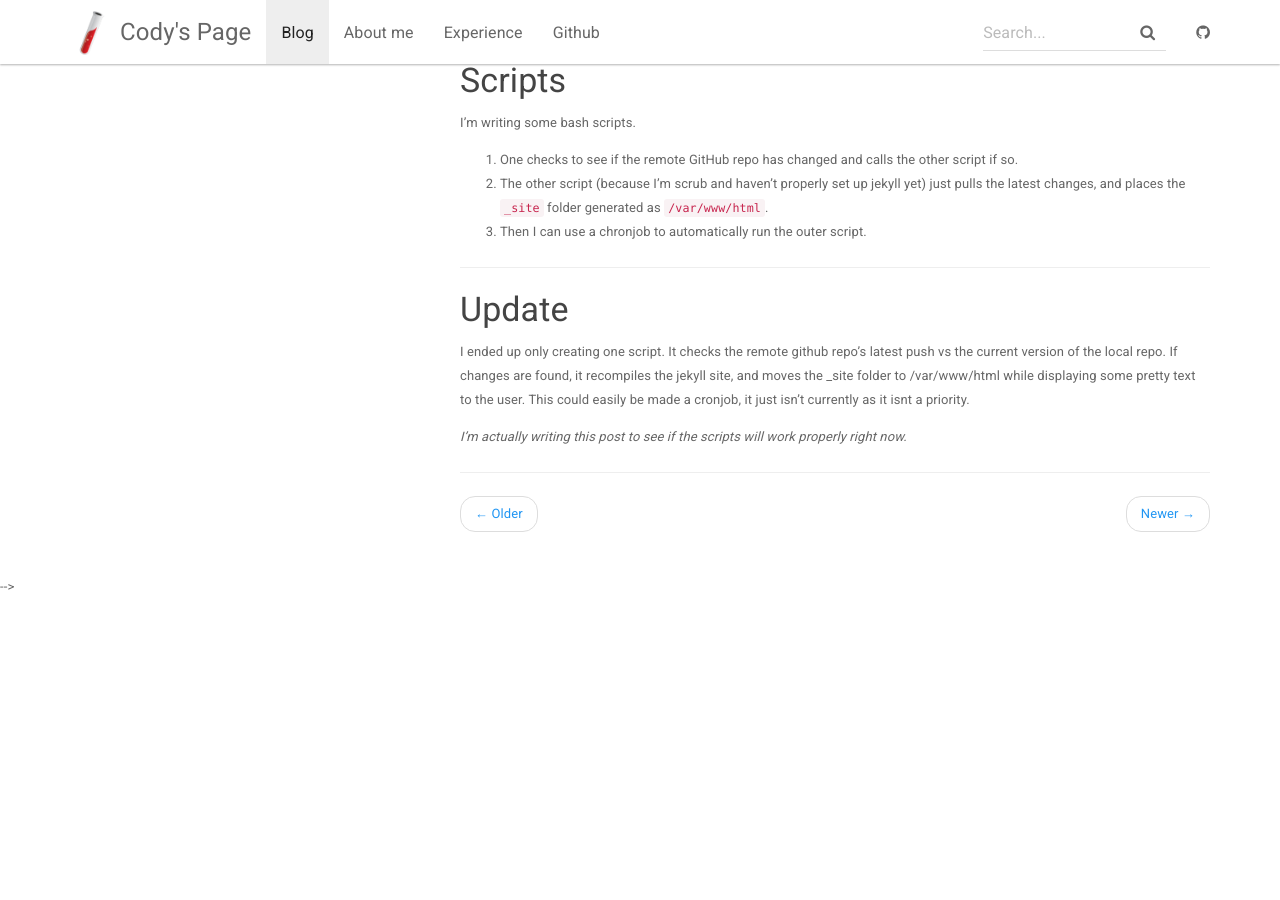
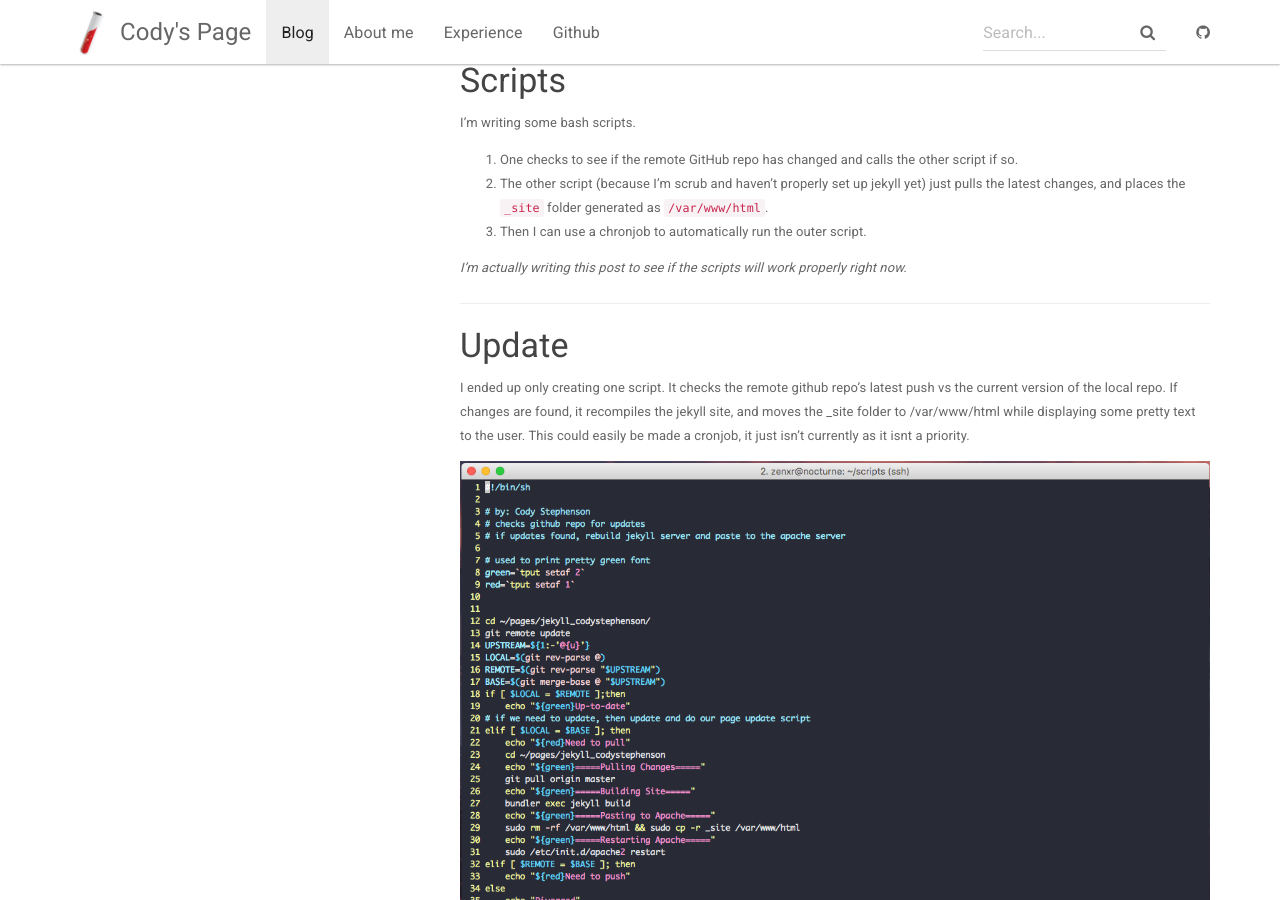
Before and after one commit to zenxr/zenxr.github.io, a Jekyll site: the page built from _posts/2017-11-13-jekyll_scripts.md, in a window 1280 px wide and 900 px high, scrolled down 471 px. Built offline with Jekyll 4.4.1, drawn with Linux system fonts in a browser that asks for light colours; nearby versions of some CDN libraries; before the commit the page ends 1116 px from its top, so only the background shows below that.

Commit message:
updated blog

```diff
--- a/_posts/2017-11-13-jekyll_scripts.md
+++ b/_posts/2017-11-13-jekyll_scripts.md
@@ -18,10 +18,13 @@ I'm writing some bash scripts.
 2. The other script (because I'm scrub and haven't properly set up jekyll yet) just pulls the latest changes, and places the `_site` folder generated as `/var/www/html`.
 3. Then I can use a chronjob to automatically run the outer script.
 
+
+*I'm actually writing this post to see if the scripts will work properly right now.*
+
 ---
 ### Update
 I ended up only creating one script. It checks the remote github repo's latest push vs the current version of the local repo. If changes are found, it
 recompiles the jekyll site, and moves the \_site folder to /var/www/html while displaying some pretty text to the user. This could easily be made
 a cronjob, it just isn't currently as it isnt a priority.
 
-*I'm actually writing this post to see if the scripts will work properly right now.*
+![alt text](/img/blog_images/script.png "script screenshot")
```
Also changed, not shown: Gemfile.lock, about_me.html (line endings or trailing spaces), img/blog_images/script.png (added), 4 other files.
